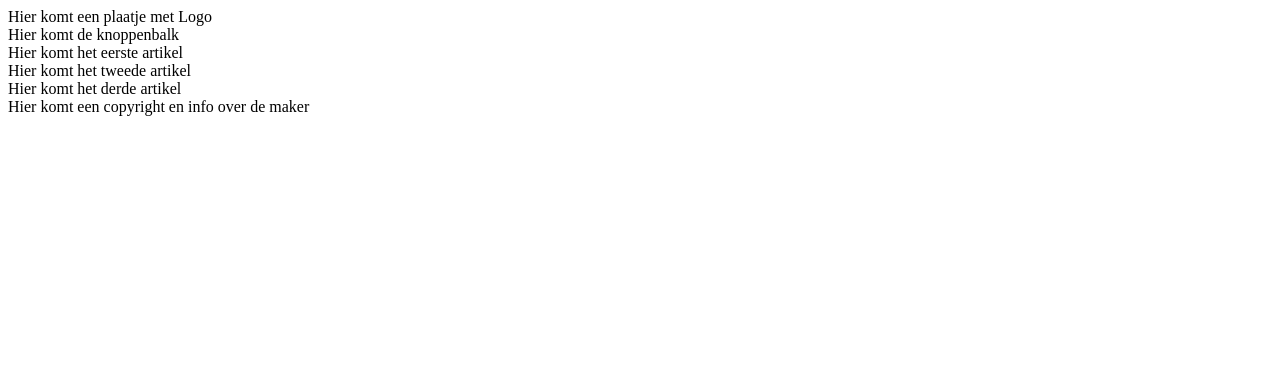
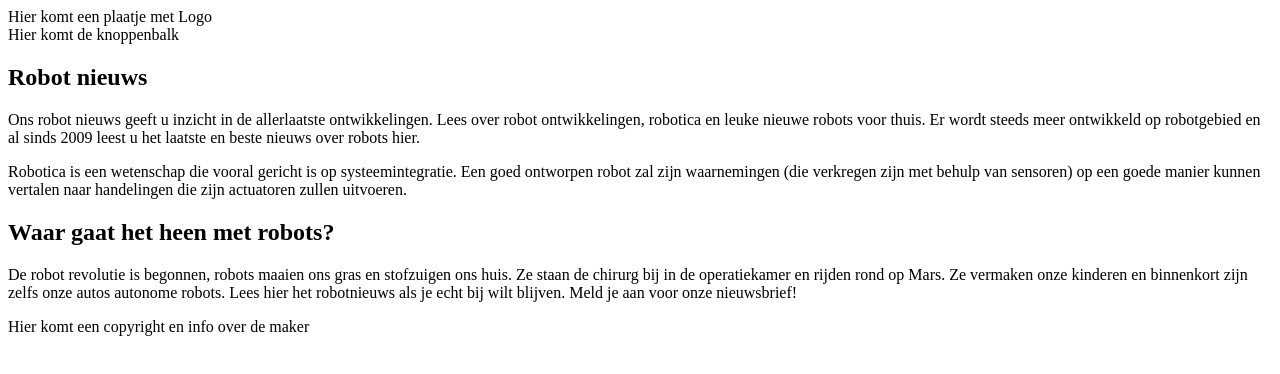
Before and after one commit to Nemisorg/HTMLCSS2-2, a plain HTML site: page index.html in a window 1280 px wide. Drawn offline with Linux system fonts and the light colour scheme.

Commit message:
Artikel over robots toegevoegd met kopjes boven alinea's

```diff
--- a/index.html
+++ b/index.html
@@ -14,15 +14,20 @@
     </nav>
     <section>
       <article>
-        Hier komt het eerste artikel
+        <h2>Robot nieuws</h2>
+        <p>
+          Ons robot nieuws geeft u inzicht in de allerlaatste ontwikkelingen. Lees over robot ontwikkelingen, robotica en leuke nieuwe robots voor thuis. Er wordt steeds meer ontwikkeld op robotgebied en al sinds 2009 leest u het laatste en beste nieuws over robots hier.
+        </p>
+        <p>
+          Robotica is een wetenschap die vooral gericht is op systeemintegratie. Een goed ontworpen robot zal zijn waarnemingen (die verkregen zijn met behulp van sensoren) op een goede manier kunnen vertalen naar handelingen die zijn actuatoren zullen uitvoeren.
+        </p>
       </article>
 
       <article>
-        Hier komt het tweede artikel
-      </article>
-
-      <article>
-        Hier komt het derde artikel
+        <h2>Waar gaat het heen met robots?</h2>
+        <p>
+          De robot revolutie is begonnen, robots maaien ons gras en stofzuigen ons huis. Ze staan de chirurg bij in de operatiekamer en rijden rond op Mars. Ze vermaken onze kinderen en binnenkort zijn zelfs onze autos autonome robots. Lees hier het robotnieuws als je echt bij wilt blijven. Meld je aan voor onze nieuwsbrief!
+        </p>
       </article>
     </section>
     <footer>
```
